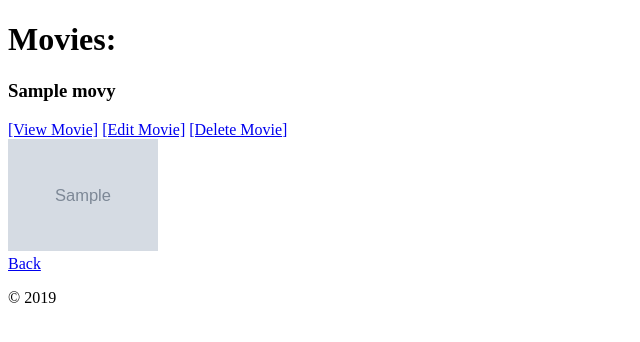
After one commit to c0nsul/yii2_cinema_proj, a Yii app: template backend/views/site/movielist.php in a window 1280 px wide. The commit adds this page. Shown: the top 342 px of the page, without its empty margins (0-640 px from the left). Run offline with PHP 8.4 and a stand-in for Yii, Linux system fonts and the light colour scheme; the template is opened without the code that fills it: most values are stand-ins (such as "Sample title", 1, 10 or a date in 2020); grey boxes marked "Sample" are stand-in pictures; data that the repository does not hold is empty; some libraries are stand-ins or nearby versions.

Commit message:
some upload fix

```diff
--- a/backend/views/site/movie.php
+++ b/backend/views/site/movie.php
@@ -10,7 +10,7 @@ use yii\widgets\ActiveForm;
 
 	$type = 'Update';
 	if ($model->photo) {
-		$oldImg = "Poser: <img  width='250px' src='/admin/uploads/{$model->photo}'>";
+		$oldImg = "<img  width='250px' src='/admin/uploads/{$model->photo}'>";
 	} else {
 		$oldImg = null;
 	}
@@ -53,7 +53,8 @@ echo $form->field($model, 'age')->dropDownList($parameters, ['prompt' => 'Select
 <?= $oldImg ?>
     <br><br>
     <div class="form-group">
-		<?= Html::submitButton($type, ['class' => 'btn btn-primary']) ?>
+		<?= Html::submitButton($type, ['class' => 'btn btn-danger']) ?>
+		<?= Html::a('Back', Yii::$app->request->referrer, ['class' => 'btn btn-primary']) ?>
     </div>
 
 <?php ActiveForm::end(); ?>
--- /dev/null
+++ b/backend/views/site/movielist.php
@@ -0,0 +1,35 @@
+<?php
+
+use yii\helpers\Url;
+
+/* @var $this yii\web\View */
+
+$this->title = 'Admin Secure Area';
+?>
+<h1>Movies:</h1>
+
+<?php if (!empty($movies)): ?>
+	<?php foreach ($movies as $movie): ?>
+
+
+		<div class="panel panel-default">
+			<div class="panel-heading">
+				<h3 class="panel-title">
+					<?= $movie->moviename ?>
+				</h3>
+
+				<a href="<?= Url::toRoute(['/site/viewmovie', 'id' => $movie->id]) ?>">[View Movie]</a>
+				<a href="<?= Url::toRoute(['/site/movie', 'id' => $movie->id]) ?>">[Edit Movie]</a>
+				<a onclick="return confirm('Deleting this movie and all related showtimes?');"
+				   href="<?= Url::toRoute(['/site/delmovie', 'id' => $movie->id]) ?>">[Delete Movie]</a>
+			</div>
+            <div class="panel-body">
+                <img width="150px" src="/admin/uploads/<?= $movie->photo ?>">
+            </div>
+		</div>
+	<?php endforeach; ?>
+<?php else: ?>
+	Sorry, no show in DB!
+<?php endif; ?>
+
+<?= \yii\helpers\Html::a( 'Back', Yii::$app->request->referrer, ['class' => 'btn btn-primary']) ?>
--- a/backend/views/site/showtime.php
+++ b/backend/views/site/showtime.php
@@ -47,7 +47,8 @@ echo $form->field($model, 'time')->dropdownList($parameters, ['prompt' => 'Selec
 
 <?= $form->field($model, 'price') ?>
     <div class="form-group">
-		<?= Html::submitButton($type, ['class' => 'btn btn-primary']) ?>
+		<?= Html::submitButton($type, ['class' => 'btn btn-danger']) ?>
+		<?= \yii\helpers\Html::a( 'Back', Yii::$app->request->referrer, ['class' => 'btn btn-primary']) ?>
     </div>
 
 <?php ActiveForm::end(); ?>
--- a/backend/views/site/viewmovie.php
+++ b/backend/views/site/viewmovie.php
@@ -11,4 +11,4 @@ Name: <?= $model->moviename ?></br></br>
 Description: <?= $model->desc ?></br></br>
 Age: <?= $model->age ?>+</br></br>
 Lenght: <?= $model->playtime ?> min</br></br>
-Poster: <img width="250px" src="../uploads/<?= $model->photo ?>">
+<img width="250px" src="../uploads/<?= $model->photo ?>">
--- a/common/models/Movie.php
+++ b/common/models/Movie.php
@@ -8,6 +8,7 @@ use yii\db\ActiveRecord;
 
 class Movie extends ActiveRecord
 {
+	const EMPTYIMG = 'empty.jpg';
 
 	/**
 	 * {@inheritdoc}
@@ -52,7 +53,7 @@ class Movie extends ActiveRecord
 				['photo'],
 				'file',
 				'extensions' => 'jpg, png',
-				'skipOnEmpty' => false,
+				'skipOnEmpty' => true,
 				'maxSize' => 2000000,
 				'minSize' => 5000,
 				'on' => 'upload',
--- a/console/migrations/m130524_201442_init.php
+++ b/console/migrations/m130524_201442_init.php
@@ -24,17 +24,17 @@ class m130524_201442_init extends Migration
 			'updated_at' => $this->integer()->notNull(),
 		], $tableOptions);
 
-		//кино
+		//movies
 		$this->createTable('{{%movie}}', [
 			'id' => $this->primaryKey(),
 			'moviename' => $this->string()->notNull()->unique(),
-			'desc' => $this->string()->notNull(),
+			'desc' => $this->text()->notNull(),
 			'age' => $this->string()->notNull(),
 			'playtime' => $this->string()->notNull(),
 			'photo' => $this->string(),
 		], $tableOptions);
 
-		//сеанс
+		//showtime
 		$this->createTable('{{%showtime}}', [
 			'id' => $this->primaryKey(),
 			'movie_id' => $this->Integer()->notNull(),
--- a/frontend/views/site/index.php
+++ b/frontend/views/site/index.php
@@ -25,7 +25,7 @@ $this->title = 'My Yii Application';
                 Lenght: <?= $show->movie->playtime ?> min
             </div>
             <div class="panel-body">
-                Poster: <img width="250px" src="/admin/uploads/<?= $show->movie->photo ?>">
+                <img width="250px" src="/admin/uploads/<?= $show->movie->photo ?>">
             </div>
         </div>
 	<?php endforeach; ?>
```
Also changed, not shown: backend/controllers/SiteController.php (+55 -11 lines), backend/views/site/index.php (+5 -12 lines), backend/web/uploads/empty.jpg (added), backend/web/uploads/inc.jpg (added), backend/web/uploads/int.jpg (added), backend/web/uploads/t34.jpg (added), backend/web/uploads/tt6.jpg (added).
